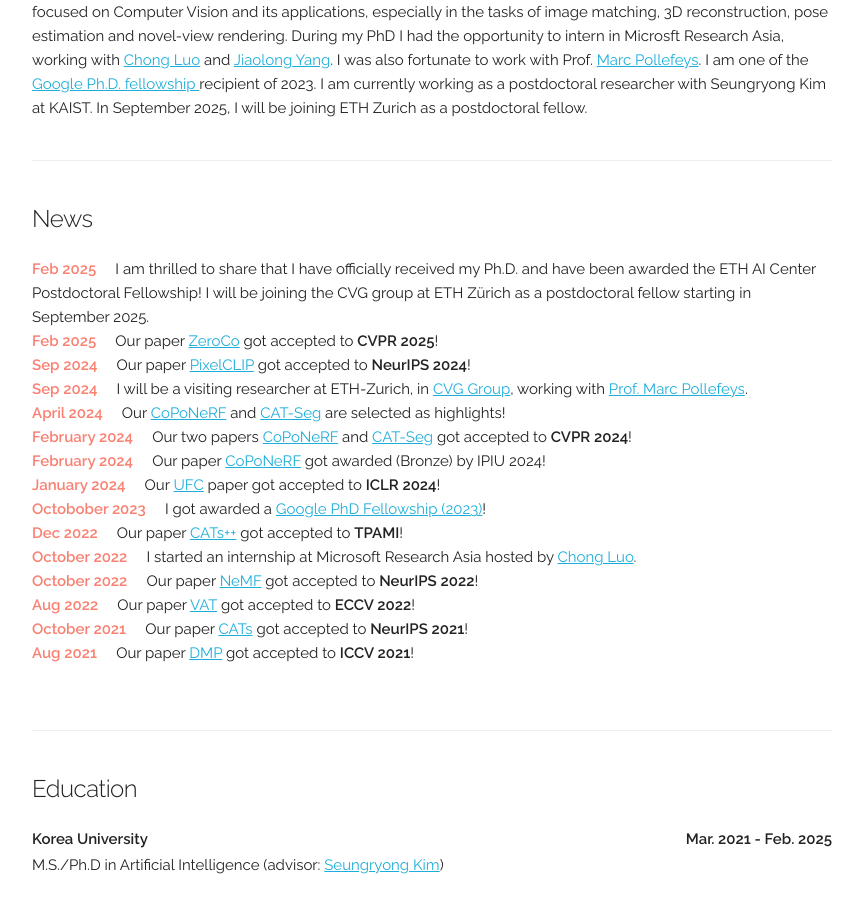
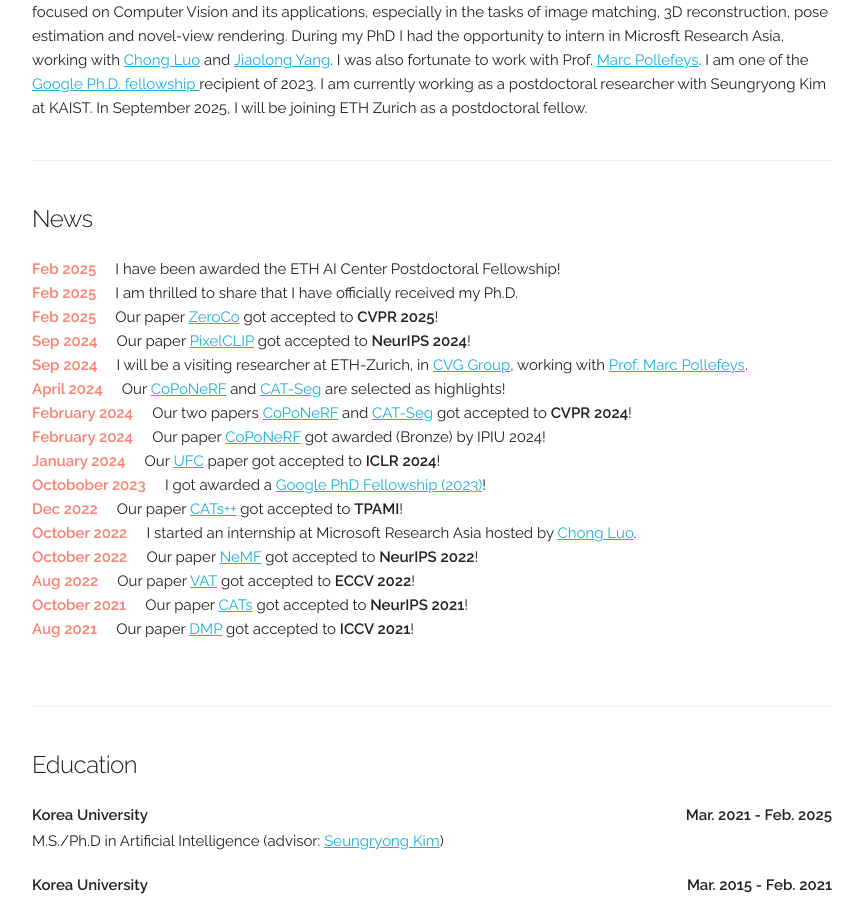
Before and after one commit to jang-1996/jang-1996.github.io, a Jekyll site: the page built from index.html, in a window 1280 px wide and 900 px high, scrolled down 464 px. Shown: the whole window, without its empty margins (208-1071 px from the left). Built offline with Jekyll 4.4.1, drawn with Linux system fonts in a browser that asks for light colours; some web fonts are replaced.

Commit message:
Update index.html

```diff
--- a/index.html
+++ b/index.html
@@ -14,7 +14,11 @@
   <h5>News</h5>
   <div class="col-12 col-md-12 text-md-left no-padding">
     <b class="bbold" style="color:#fa8072;">Feb 2025</b>&nbsp;&nbsp;&nbsp;&nbsp;
-   I am thrilled to share that I have officially received my Ph.D. and have been awarded the ETH AI Center Postdoctoral Fellowship! I will be joining the CVG group at ETH Zürich as a postdoctoral fellow starting in September 2025.
+   I have been awarded the ETH AI Center Postdoctoral Fellowship!
+  </div>
+  <div class="col-12 col-md-12 text-md-left no-padding">
+    <b class="bbold" style="color:#fa8072;">Feb 2025</b>&nbsp;&nbsp;&nbsp;&nbsp;
+   I am thrilled to share that I have officially received my Ph.D.
   </div>
   <div class="col-12 col-md-12 text-md-left no-padding">
     <b class="bbold" style="color:#fa8072;">Feb 2025</b>&nbsp;&nbsp;&nbsp;&nbsp;
```
